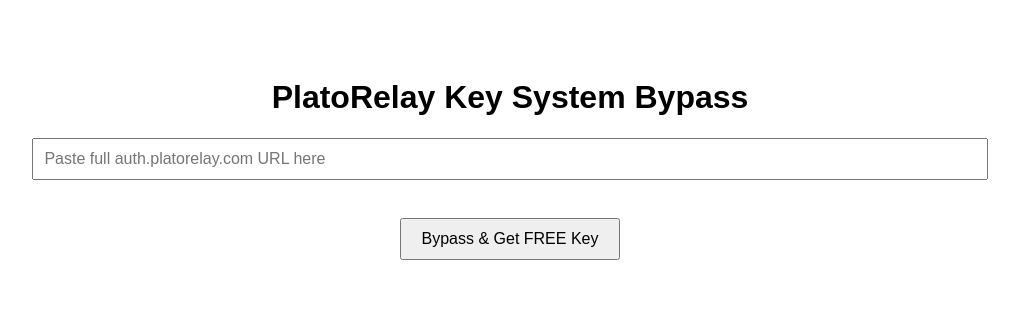
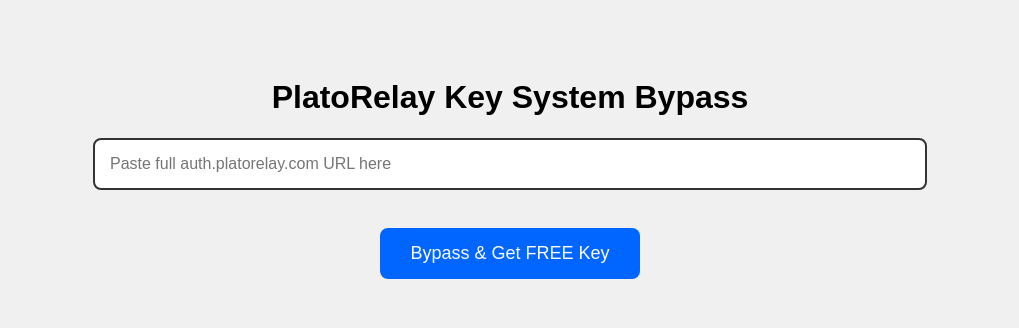
Before and after one commit to john2032-design/auth.platorelay.com-api-VortixWorld, a Flask app: template templates/index.html in a window 1280 px wide. Shown: the top 328 px of the page, without its empty margins (130-1149 px from the left). Run offline with Flask 3, Linux system fonts and the light colour scheme; the template is opened without the code that fills it, so the values that code supplies are empty; parts of the project's set-up code (start-up, migrations or seed data) failed here and were passed over.

Commit message:
Update index.html

```diff
--- a/templates/index.html
+++ b/templates/index.html
@@ -4,9 +4,10 @@
   <meta charset="UTF-8">
   <title>PlatoRelay Bypass</title>
   <style>
-    body { font-family: Arial; text-align: center; padding: 50px; }
-    input { width: 80%; padding: 10px; font-size: 16px; }
-    button { padding: 10px 20px; font-size: 16px; margin-top: 20px; }
+    body { font-family: Arial; text-align: center; padding: 50px; background: #f0f0f0; }
+    input { width: 80%; max-width: 800px; padding: 15px; font-size: 16px; border: 2px solid #333; border-radius: 8px; }
+    button { padding: 15px 30px; font-size: 18px; margin-top: 20px; background: #0066ff; color: white; border: none; border-radius: 8px; cursor: pointer; }
+    button:hover { background: #0052cc; }
   </style>
 </head>
 <body>
```
